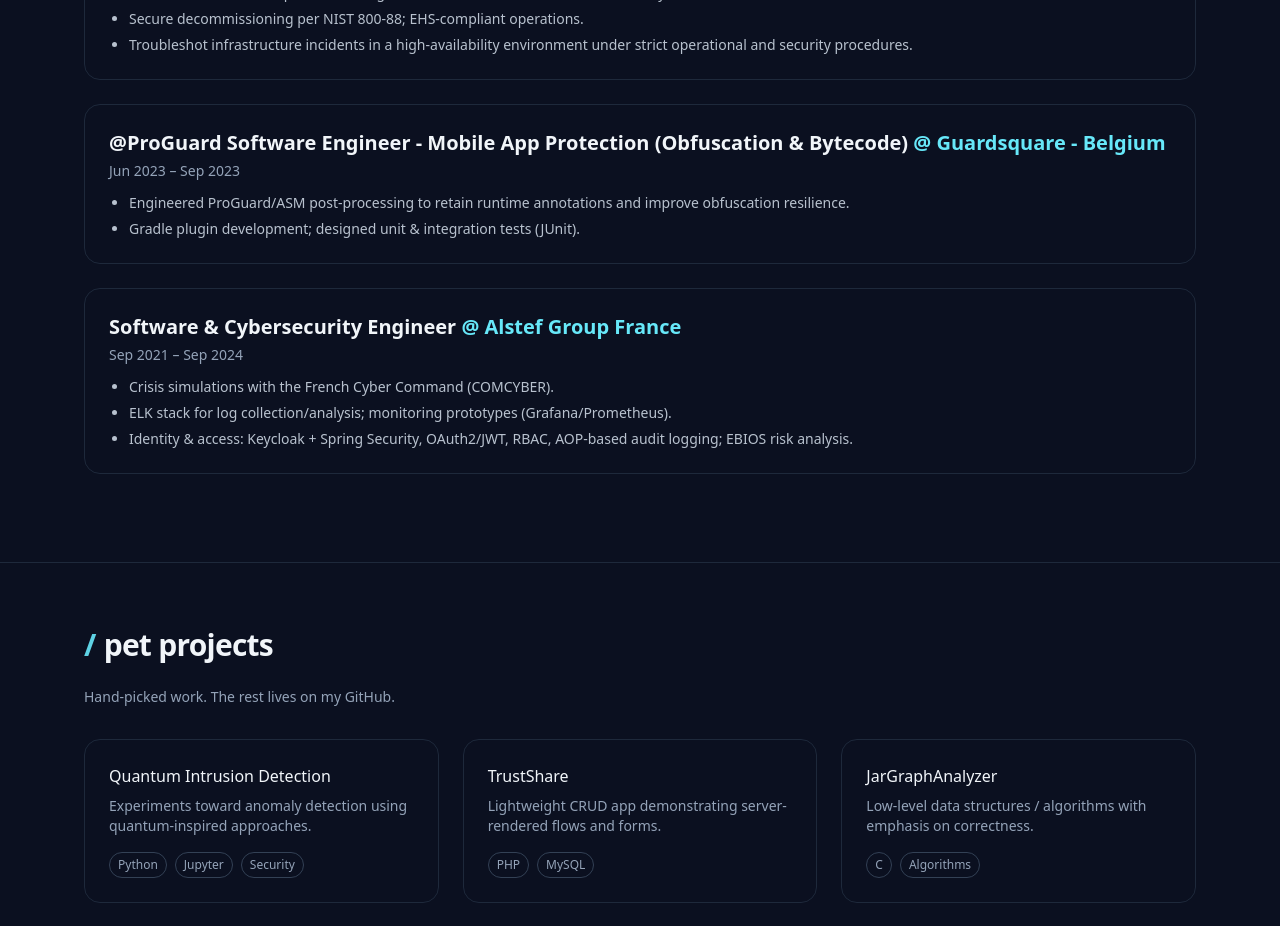
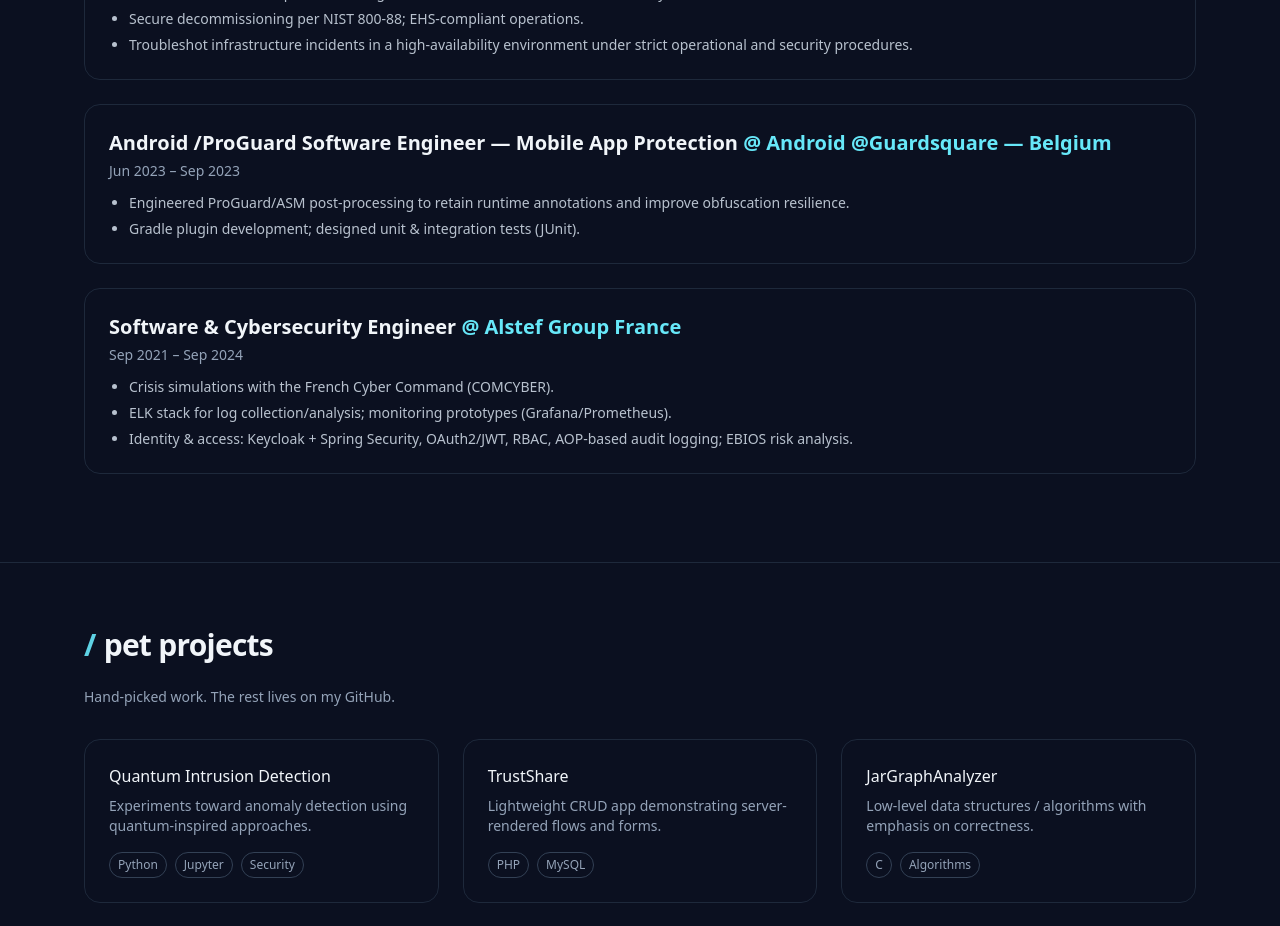
Before and after one commit to MysticKrameNine/ikrame, a Next.js app: page / in a window 1280 px wide. Shown: the part 1840-2766 px from the top of the page. Built offline with nearby package versions, Linux system fonts and the light colour scheme.

Commit message:
fix back

```diff
--- a/src/app/page.tsx
+++ b/src/app/page.tsx
@@ -273,16 +273,15 @@
           ]}
         />
 
-        <Experience
-          company="Guardsquare - Belgium"
-          role="@ProGuard Software Engineer - Mobile App Protection (Obfuscation & Bytecode)"
+          <Experience
+          company="Android @Guardsquare — Belgium"
+          role="Android /ProGuard Software Engineer — Mobile App Protection"
           period="Jun 2023 – Sep 2023"
           bullets={[
             "Engineered ProGuard/ASM post-processing to retain runtime annotations and improve obfuscation resilience.",
             "Gradle plugin development; designed unit & integration tests (JUnit).",
           ]}
         />
-
         <Experience
           company="Alstef Group                                                                                                  France"
           role="Software & Cybersecurity Engineer"
```
